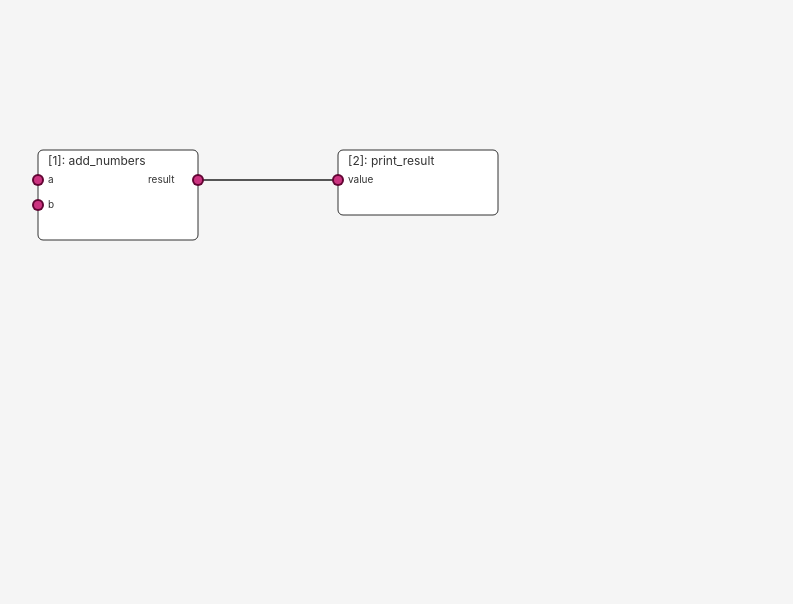
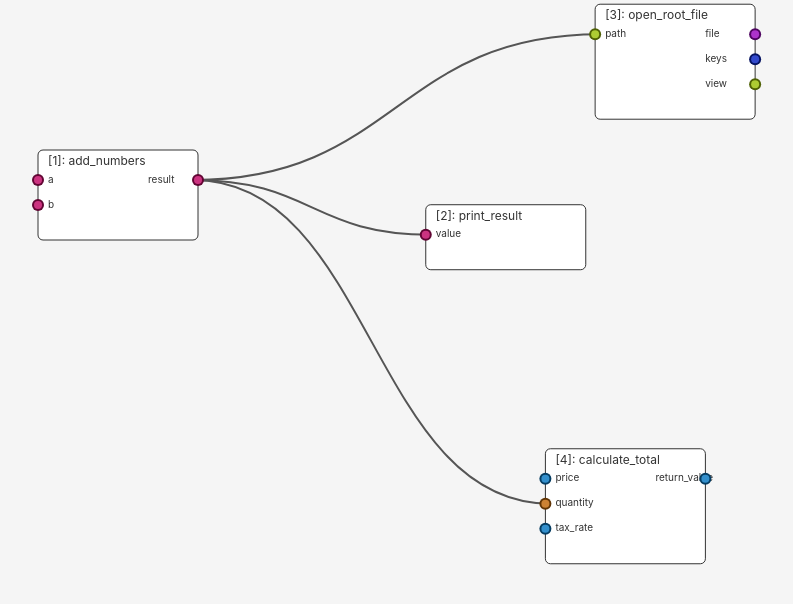
Before and after one commit to jdbburg/ROON, a Svelte app: page / in a window 1280 px wide. Shown: the top 604 px of the page, without its empty margins (62-855 px from the left). Built offline with nearby package versions, Linux system fonts and the light colour scheme.

Commit message:
Link as component

```diff
--- a/src/App.svelte
+++ b/src/App.svelte
@@ -2,6 +2,7 @@
 	import { onMount } from 'svelte';
 	import Node from './Node.svelte';
 	import CommandPalette from './CommandPalette.svelte';
+	import Link from './Link.svelte';
 
 
 /* ---------------------------------------------------------------------------
@@ -139,22 +140,6 @@
 		}
 
 		return { cx: gx, cy: gy };
-
-		// 4) Convert from graph coords → the fraction inside the current viewBox
-		//    Current visible region is: (cameraX, cameraY, viewWidth, viewHeight)
-		const viewWidth = baseWidth / scale;
-		const viewHeight = baseHeight / scale;
-
-		// Fraction across the viewBox in x/y
-		// 0.0 => cameraX, 1.0 => cameraX + viewWidth
-		const fx = (gx - cameraX) / viewWidth;
-		const fy = (gy - cameraY) / viewHeight;
-
-		// 5) Convert those fractions to actual screen/pixel coords
-		const cx = fx * svgWidth;
-		const cy = fy * svgHeight;
-
-		return { cx, cy };
 	}
 
 	function findNearestSocket(mouseX, mouseY) {
@@ -218,29 +203,148 @@
 * GRAPH DATA (Nodes, Connections)
 * ------------------------------------------------------------------------- */
 	let graphData = {
-	  nodes: [
+    "nodes": [
         {
-		  id: "1",
-		  name: "add_numbers",
-		  inputs: [
-			{ name: "a", type: "number", default: 5 },
-			{ name: "b", type: "number", default: 3 }
-		  ],
-		  outputs: [{ name: "result", type: "number" }],
-		  position: { x: 100, y: 150 } // in "graph" coords
+            "id": "1",
+            "name": "add_numbers",
+            "inputs": [
+                {
+                    "name": "a",
+                    "type": "number",
+                    "default": 5
                 },
                 {
-		  id: "2",
-		  name: "print_result",
-		  inputs: [{ name: "value", type: "number", default: null }],
-		  outputs: [],
-		  position: { x: 400, y: 150 }
+                    "name": "b",
+                    "type": "number",
+                    "default": 3
                 }
             ],
-	  connections: [
+            "outputs": [
                 {
-		  from: { node: "1", output: "result" },
-		  to:   { node: "2", input: "value" }
+                    "name": "result",
+                    "type": "number"
+                }
+            ],
+            "position": {
+                "x": 100,
+                "y": 150
+            }
+        },
+        {
+            "id": "2",
+            "name": "print_result",
+            "inputs": [
+                {
+                    "name": "value",
+                    "type": "number",
+                    "default": null
+                }
+            ],
+            "outputs": [],
+            "position": {
+                "x": 487.7523990599577,
+                "y": 204.72011966538503
+            }
+        },
+        {
+            "name": "open_root_file",
+            "inputs": [
+                {
+                    "name": "path",
+                    "type": "str",
+                    "default": "example.root",
+                    "kind": "POSITIONAL_OR_KEYWORD"
+                }
+            ],
+            "outputs": [
+                {
+                    "name": "file",
+                    "type": "uproot.reading.ReadOnlyDirectory"
+                },
+                {
+                    "name": "keys",
+                    "type": "list[str]"
+                },
+                {
+                    "name": "view",
+                    "type": "str"
+                }
+            ],
+            "docstring": "Facility for text visualization.",
+            "source": "def open_root_file(path: str = \"example.root\") -> RootFileResult:\n    \"\"\"Facility for text visualization.\"\"\"\n    f = uproot.open(path)\n    view = json.dumps(f.classnames(), indent=4)\n    return {\n        'file': f,\n        'keys': f.keys(),\n        'view': view,\n    }",
+            "id": "3",
+            "position": {
+                "x": 657.1297880062386,
+                "y": 4.21793756957652
+            }
+        },
+        {
+            "name": "calculate_total",
+            "inputs": [
+                {
+                    "name": "price",
+                    "type": "float",
+                    "default": null,
+                    "kind": "POSITIONAL_OR_KEYWORD"
+                },
+                {
+                    "name": "quantity",
+                    "type": "int",
+                    "default": "1",
+                    "kind": "POSITIONAL_OR_KEYWORD"
+                },
+                {
+                    "name": "tax_rate",
+                    "type": "float",
+                    "default": "0.1",
+                    "kind": "POSITIONAL_OR_KEYWORD"
+                }
+            ],
+            "outputs": [
+                {
+                    "name": "return_value",
+                    "type": "float"
+                }
+            ],
+            "docstring": "Calculate the total cost including tax.\n\nArgs:\n    price: Base price of the item\n    quantity: Number of items\n    tax_rate: Tax rate as a decimal",
+            "source": "def calculate_total(price: float, quantity: int = 1, tax_rate: float = 0.1) -> float:\n    \"\"\"\n    Calculate the total cost including tax.\n    \n    Args:\n        price: Base price of the item\n        quantity: Number of items\n        tax_rate: Tax rate as a decimal\n    \"\"\"\n    subtotal = price * quantity\n    tax = subtotal * tax_rate\n    return subtotal + tax",
+            "id": "4",
+            "position": {
+                "x": 607.3928812326479,
+                "y": 448.7565066724061
+            }
+        }
+    ],
+    "connections": [
+        {
+            "from": {
+                "node": "1",
+                "output": "result"
+            },
+            "to": {
+                "node": "2",
+                "input": "value"
+            }
+        },
+        {
+            "from": {
+                "node": "1",
+                "output": "result"
+            },
+            "to": {
+                "node": "3",
+                "input": "path"
+            }
+        },
+        {
+            "from": {
+                "node": "1",
+                "output": "result"
+            },
+            "to": {
+                "node": "4",
+                "input": "quantity"
+            }
         }
     ]
 	};
@@ -487,17 +591,27 @@
 
 	// Zoom in/out with mouse wheel
 	function handleWheel(e) {
+
+		if (e.ctrlKey != 1){
+			// two finger pan
+			e.preventDefault();
+			const panFactor = 1.1;
+			cameraY += (e.deltaY * panFactor) / scale;
+			cameraX += (e.deltaX * panFactor) / scale;
+	  	} else {
+			// scroll zoom
 			e.preventDefault();
 			const direction = e.deltaY < 0 ? 1 : -1;
-	  // We scale by factor * scale => exponential zoom
 			scale += direction * ZOOM_FACTOR * scale;
 			scale = Math.max(0.1, Math.min(scale, 10));
+	  	}
 	}
 
 	// WASD panning + +/- zoom
 	function handleKeyDown(e) {
 	  // For panning, we move camera in graph coords
 	  // e.g. pressing W => cameraY -= some offset
+	  	if (!showCommandPalette) {
 			if (e.key === 'w' || e.key === 'W') {
 				cameraY -= 50 / scale;
 			} else if (e.key === 's' || e.key === 'S') {
@@ -510,6 +624,7 @@
 				scale = Math.min(scale + ZOOM_FACTOR * scale, 10);
 			} else if (e.key === '-') {
 				scale = Math.max(scale - ZOOM_FACTOR * scale, 0.1);
+			}
 		}
 
 	  // Toggle command palette
@@ -646,18 +761,13 @@
 	  on:mousemove={handleMouseMove}
 	>
 	  <!-- Render connections -->
-	  {#each graphData.connections as conn (conn.from.node + '-' + conn.to.node)}
-		<path d={computePathData(conn)} stroke="#555" stroke-width="2" fill="none" />
+	  {#each graphData.connections as conn}
+		<!-- TODO: add a circle in the center of each path to quickly add a node there -->
+		<Link path={computePathData(conn)} />
 	  {/each}
-
-
 
 	  <!-- Render nodes -->
 	  {#each graphData.nodes as node (node.id)}
-		<!--
-		  Node.svelte will draw at node.position.x,y
-		  and handle dragging in graph coords.
-		-->
 		<Node
 		  {node}
 		  on:socketPointerDown={handleSocketPointerDown}
@@ -666,8 +776,6 @@
 		  {screenToGraphCoords}
 		/>
 	  {/each}
-	  	<!-- Draw a small circle at the mouse pointer in graph coords -->
-  		<!-- <circle cx={mouseX} cy={mouseY} r="5" fill="red" /> -->
 
 		<!-- Ghost path for the in-progress connection -->
 		{#if activeConnection}
--- /dev/null
+++ b/src/Link.svelte
@@ -0,0 +1,11 @@
+<script>
+export let path;
+
+</script>
+
+<g>
+    <path d={path} stroke="#555" stroke-width="2" fill="none" />
+</g>
+
+<style>
+</style>
```
Lines whose indentation alone changed are shown as unchanged.
